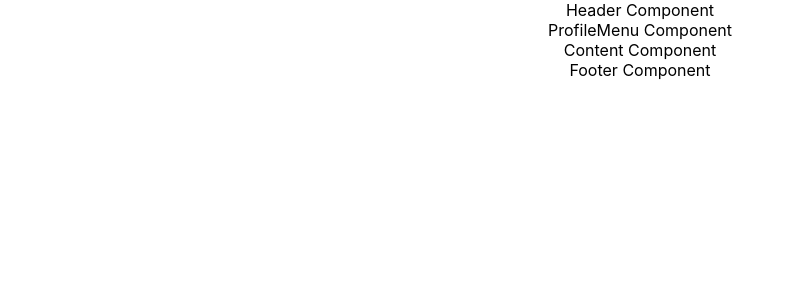
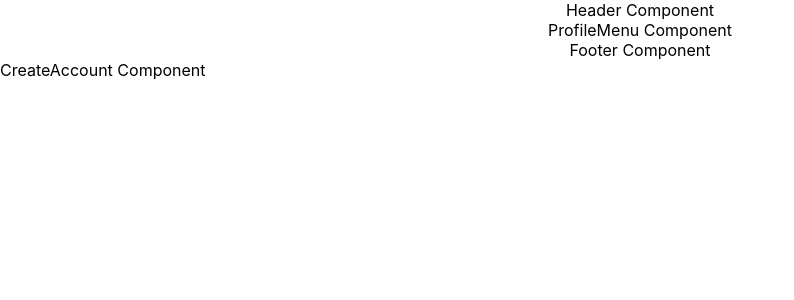
Before and after one commit to cyantis/prof_dev_tracker_v3, a React (Create React App) app: page /createAccount in a window 1280 px wide. Shown: the top 300 px of the page, without its empty margins (0-794 px from the left). Built offline with nearby package versions, Linux system fonts and the light colour scheme.

Commit message:
adds additional components & routes

```diff
--- /dev/null
+++ b/src/components/CreateAccount.js
@@ -0,0 +1,13 @@
+import React from 'react'
+
+class CreateAccount extends React.Component {
+  render() {
+    return (
+      <div className="CreateAccount">
+      CreateAccount Component
+      </div>
+    );
+  }
+};
+
+export default CreateAccount
--- /dev/null
+++ b/src/components/Login.js
@@ -0,0 +1,13 @@
+import React from 'react'
+
+class Login extends React.Component {
+  render() {
+    return (
+      <div className="Login">
+      Login Component
+      </div>
+    );
+  }
+};
+
+export default Login
--- a/src/containers/content.js
+++ b/src/containers/content.js
@@ -9,7 +9,6 @@ class Content extends React.Component {
   render() {
     return (
       <div className="Content">
-      Content Component
         <Router>
           <Route path="/home" component={Home} />
           <Route path="/learning" component={Learning} />
--- a/src/index.js
+++ b/src/index.js
@@ -1,12 +1,15 @@
-import React from 'react';
-import ReactDOM from 'react-dom';
+import React from 'react'
+import ReactDOM from 'react-dom'
+import { BrowserRouter as Router, Route } from 'react-router-dom'
+import { Provider } from 'react-redux'
+import { createStore, applyMiddleware } from 'redux'
+import thunk from 'redux-thunk'
+
 import './index.css';
 import App from './App';
 import rootReducer from './reducers/rootReducer'
-
-import { Provider } from 'react-redux';
-import { createStore, applyMiddleware } from 'redux';
-import thunk from 'redux-thunk';
+import Login from './components/Login'
+import CreateAccount from './components/CreateAccount'
 
 const composeEnhancer = window.__REDUX_DEVTOOLS_EXTENSION_COMPOSE__;
 
@@ -18,6 +21,10 @@ const store = createStore(
 ReactDOM.render(
   <Provider store={store}>
     <App />
+    <Router>
+      <Route path="/login" component={Login} />
+      <Route path="/createAccount" component={CreateAccount} />
+    </Router>
   </Provider>,
   document.getElementById('root')
 );
```
